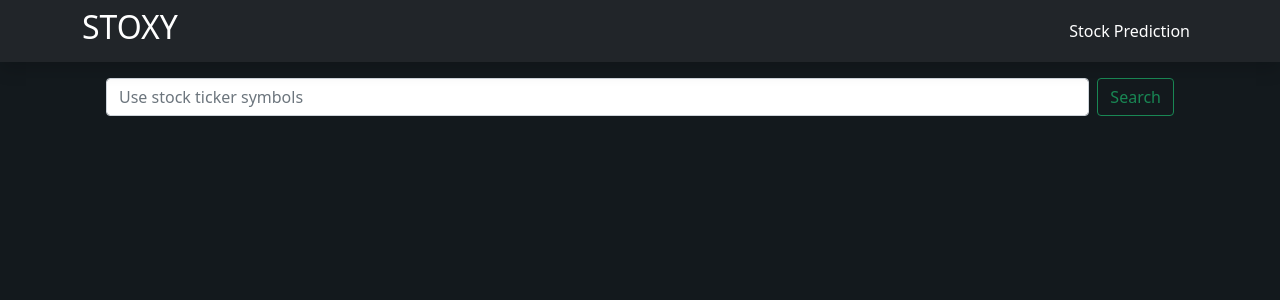
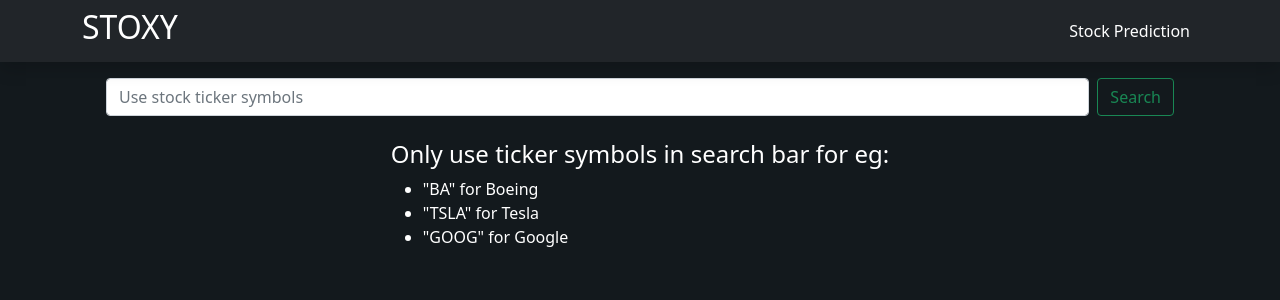
Before and after one commit to OmkarN4321/Stoxy, a Next.js app: page /stock_advice in a window 1280 px wide. Shown: the top 300 px of the page. Built offline with nearby package versions, Linux system fonts and the light colour scheme.

Commit message:
Minor fix

```diff
--- a/pages/stock_advice.js
+++ b/pages/stock_advice.js
@@ -109,7 +109,18 @@ export class Stocks extends Component {
             dema21={this.state.dema21[0].dema}
             macd={this.state.macd[0]}
           />
-        ) : null}
+        ) : (
+          <div className="d-flex justify-content-center mt-4">
+          <div className=" flex-column text-white">
+            <h4>Only use ticker symbols in search bar for eg:</h4>
+            <ul>
+              <li>"BA" for Boeing</li>
+              <li>"TSLA" for Tesla</li>
+              <li>"GOOG" for Google</li>
+            </ul>
+          </div>
+          </div>
+        )}
       </div>
     );
   }
```
